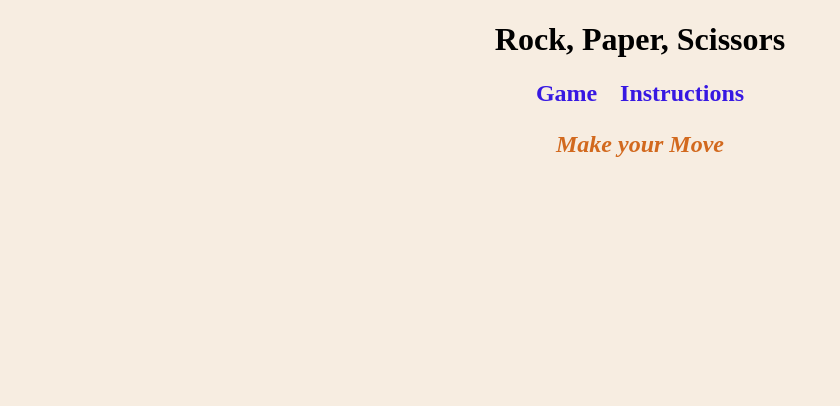
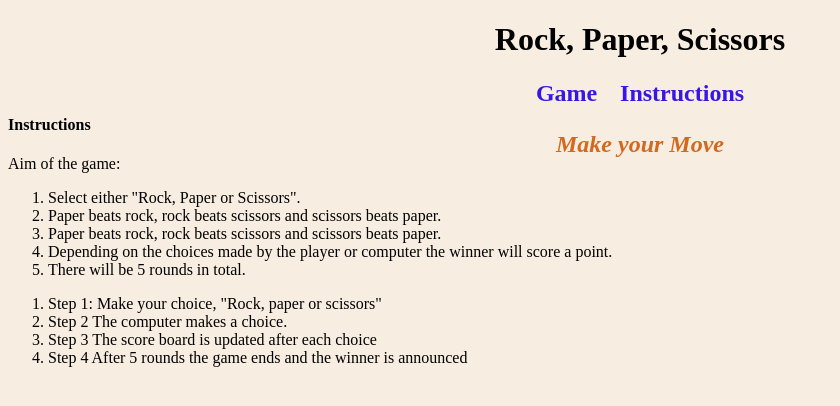
Before and after one commit to Code-Institute-Submissions/Frankie141-Rock-paper-Scissors_AprResub, a plain HTML site: page assets/html/welcome.html in a window 1280 px wide. Shown: the whole page, without its empty margins (0-840 px from the left). Drawn offline with Linux system fonts and the light colour scheme; files that its build step writes are made by us from their sources.

Commit message:
Added game details and instructions

```diff
--- a/assets/html/welcome.html
+++ b/assets/html/welcome.html
@@ -15,6 +15,7 @@
     <title>Rock, Paper, Scissors</title>
 </head>
 <body>
+
 <header>
         <h1 class="heading">Rock, Paper, Scissors</h1>
 
@@ -26,5 +27,36 @@
 
         <h3>Make your Move</h3>
 
+        <h4>Instructions</h4>
+        <p>
+            Aim of the game:
+        </p>
+    <ol>
+        <li>Select either "Rock, Paper or Scissors".</li>
+        <li>Paper beats rock, rock beats scissors and scissors beats paper.</li>
+        <li>Paper beats rock, rock beats scissors and scissors beats paper.</li>
+        <li>Depending on the choices made by the player or computer the winner will score a point.</li>
+        <li>There will be 5 rounds in total.</li>
+    </ol>
+
+    <ol>
+        <li>
+            Step 1:
+            Make your choice, "Rock, paper or scissors"
+        </li>
+        <li>
+            Step 2
+            The computer makes a choice.
+        </li>
+        <li>
+            Step 3
+            The score board is updated after each choice
+        </li>
+        <li>
+            Step 4
+            After 5 rounds the game ends and the winner is announced
+        </li>
+    </ol>
+
 </body>
 </html>
```
